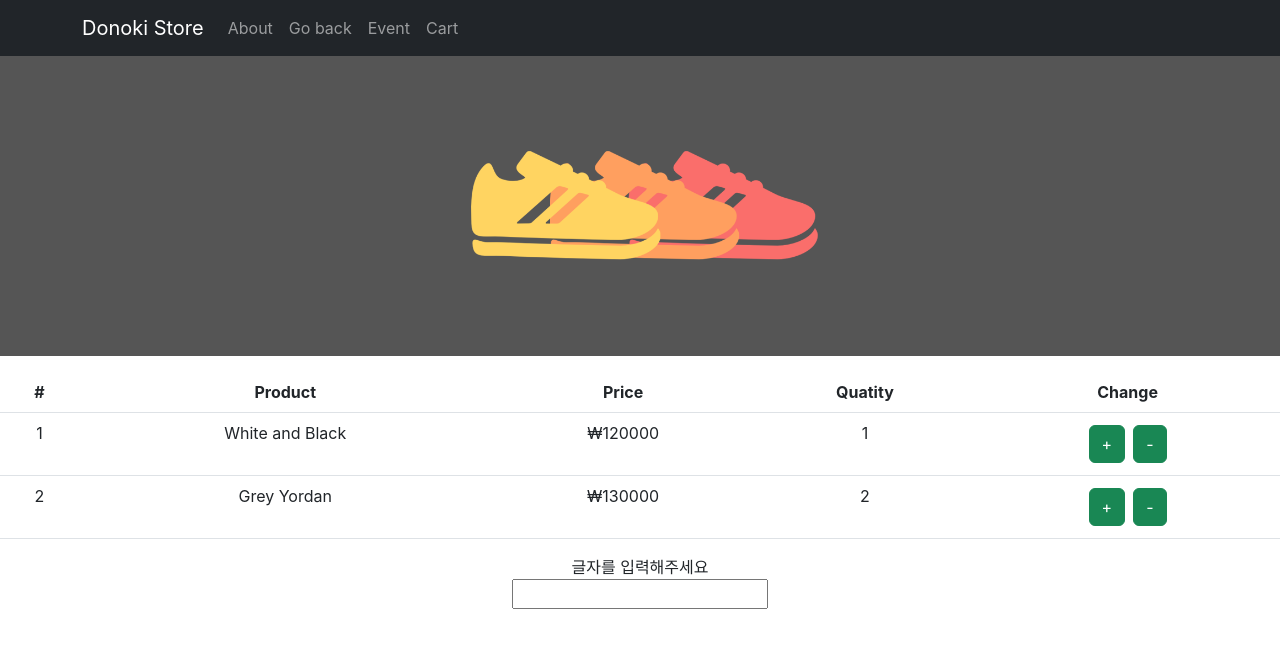
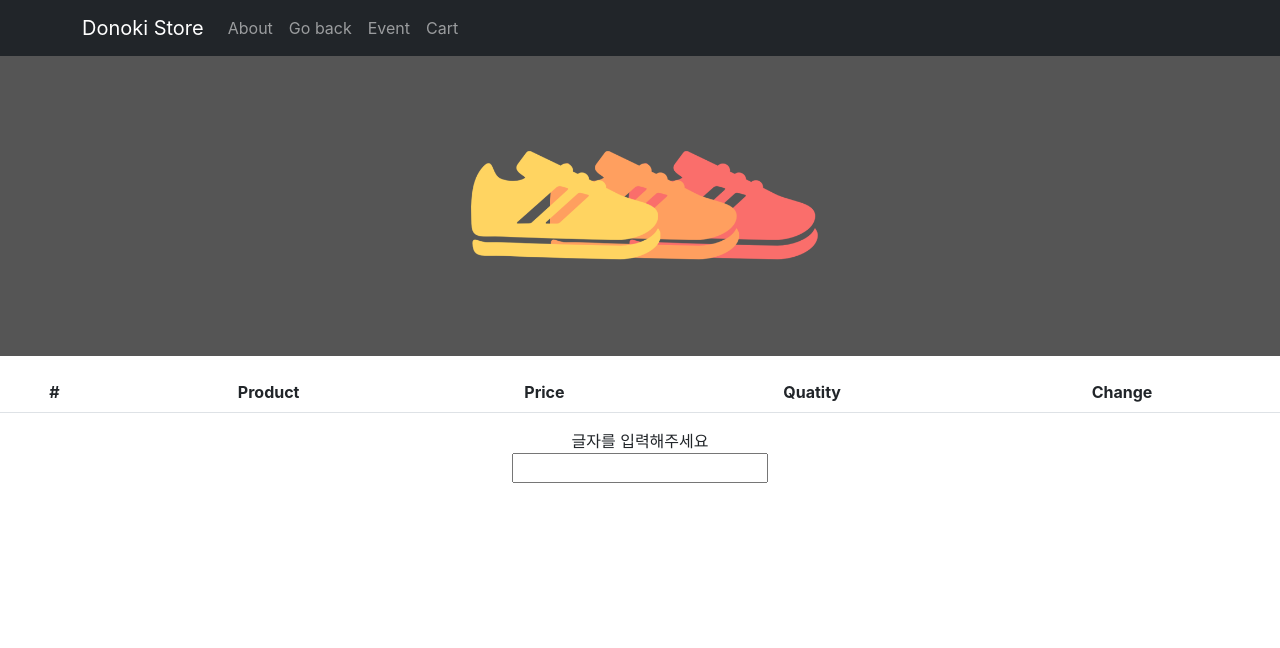
Before and after one commit to YumStoneSteak/donokistore, a React (Create React App) app: page /cart in a window 1280 px wide. Shown: the top 648 px of the page. Built offline with nearby package versions, Linux system fonts and the light colour scheme.

Commit message:
update cart delete

```diff
--- a/public/index.html
+++ b/public/index.html
@@ -14,7 +14,7 @@
       manifest.json provides metadata used when your web app is installed on a
       user's mobile device or desktop. See https://developers.google.com/web/fundamentals/web-app-manifest/
     -->
-    <link rel="manifest" href="%PUBLIC_URL%/manifest.json" />
+    <link rel="/manifest" href="%PUBLIC_URL%/manifest.json" />
     <!--
       Notice the use of %PUBLIC_URL% in the tags above.
       It will be replaced with the URL of the `public` folder during the build.
--- a/src/App.js
+++ b/src/App.js
@@ -88,7 +88,7 @@ function App() {
       {sale2Second()}
       <div className="main-bg"></div>
       <div className="main-contents mt-3">
-        <Routes>
+        <Routes basename={process.env.PUBLIC_URL}>
           <Route
             path="/"
             element={
--- a/src/data/store.js
+++ b/src/data/store.js
@@ -8,35 +8,47 @@ const user = createSlice({
 const cart = createSlice({
   name: "cart",
   initialState: [
-    { id: 0, name: "White and Black", price: 120000, count: 1 },
-    { id: 2, name: "Grey Yordan", price: 130000, count: 2 },
+    // { id: 0, name: "White and Black", price: 120000, count: 1 },
+    // { id: 2, name: "Grey Yordan", price: 130000, count: 2 },
   ],
   reducers: {
     addCount: (state, action) => {
       const item = state.find((item) => item.id === action.payload);
+
       item.count += 1;
     },
     minCount: (state, action) => {
       const item = state.find((item) => item.id === action.payload);
       if (item.count > 1) {
         item.count -= 1;
-      } else if (item.count === 0) {
+      } else if (item.count === 1) {
+        const index = state.findIndex((item) => item.id === action.payload);
+        state.splice(index, 1);
       }
     },
     addCart: (state, action) => {
-      console.log(action.payload);
       const data = action.payload;
+      if (state.find((item) => item.id === data)) {
+        console.log("있는데 추가함");
+        addCount(data.id);
+      } else {
+        console.log("없음 새로 추가");
         state.push({
           id: data.id,
           name: data.title,
           price: data.price,
           count: 1,
         });
+      }
+    },
+    delCart: (state, action) => {
+      const index = state.findIndex((item) => item.id === action.payload);
+      state.splice(index, 1);
     },
   },
 });
 
-export let { addCount, minCount, addCart } = cart.actions;
+export let { addCount, minCount, addCart, delCart } = cart.actions;
 
 export default configureStore({
   reducer: {
--- a/src/pages/Cart.js
+++ b/src/pages/Cart.js
@@ -1,6 +1,7 @@
 import { Table } from "react-bootstrap";
 import { useDispatch, useSelector } from "react-redux";
-import { addCount, minCount } from "../data/store";
+import { addCount, minCount, delCart } from "../data/store";
+import "../App.css";
 
 const Cart = () => {
   const state = useSelector((state) => state);
@@ -26,16 +27,23 @@ const Cart = () => {
             <td>{item.count}</td>
             <td>
               <button
-                className="btn btn-success m-1"
+                className="btn btn-outline-primary m-1"
                 onClick={() => dispatch(addCount(item.id))}
               >
-                +
+                <i className="bi bi-cart-plus"></i>
               </button>
               <button
-                className="btn btn-success m-1"
+                className="btn btn-outline-dark m-1"
                 onClick={() => dispatch(minCount(item.id))}
               >
-                -
+                <i className="bi bi-cart-dash"></i>
+              </button>
+
+              <button
+                className="btn btn-outline-danger m-1"
+                onClick={() => dispatch(delCart(item.id))}
+              >
+                <i className="bi bi-cart-x"></i>
               </button>
             </td>
           </tr>
--- a/src/pages/Detail.js
+++ b/src/pages/Detail.js
@@ -29,6 +29,7 @@ const Detail = (props) => {
           <img
             src={`https://codingapple1.github.io/shop/shoes${id + 1}.jpg`}
             width="100%"
+            alt="bgImage"
           />
         </div>
         <div className="col-md-6">
@@ -40,7 +41,7 @@ const Detail = (props) => {
             className="btn btn-outline-warning"
             onClick={() => dispatch(addCart(props.shoes[url.id]))}
           >
-            <i class="bi bi-bag-plus"></i> 주문하기
+            <i className="bi bi-bag-plus"></i> 주문하기
           </button>
         </div>
       </div>
@@ -51,7 +52,6 @@ const Detail = (props) => {
       >
         <Nav.Item>
           <Nav.Link
-            fill
             eventKey="link0"
             onClick={() => setTap(0)}
             className="NavLink"
```
Also changed, not shown: package.json (+6 -1 lines), 1 other file (tests, documents, lock files or other folders). Lines whose indentation alone changed are shown as unchanged.
